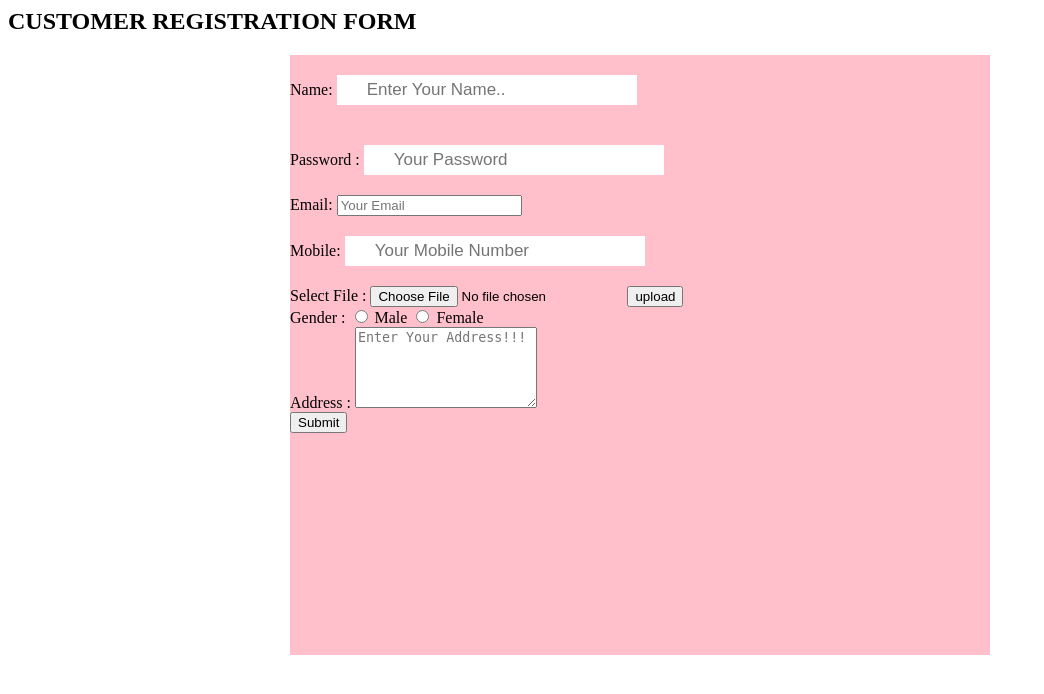
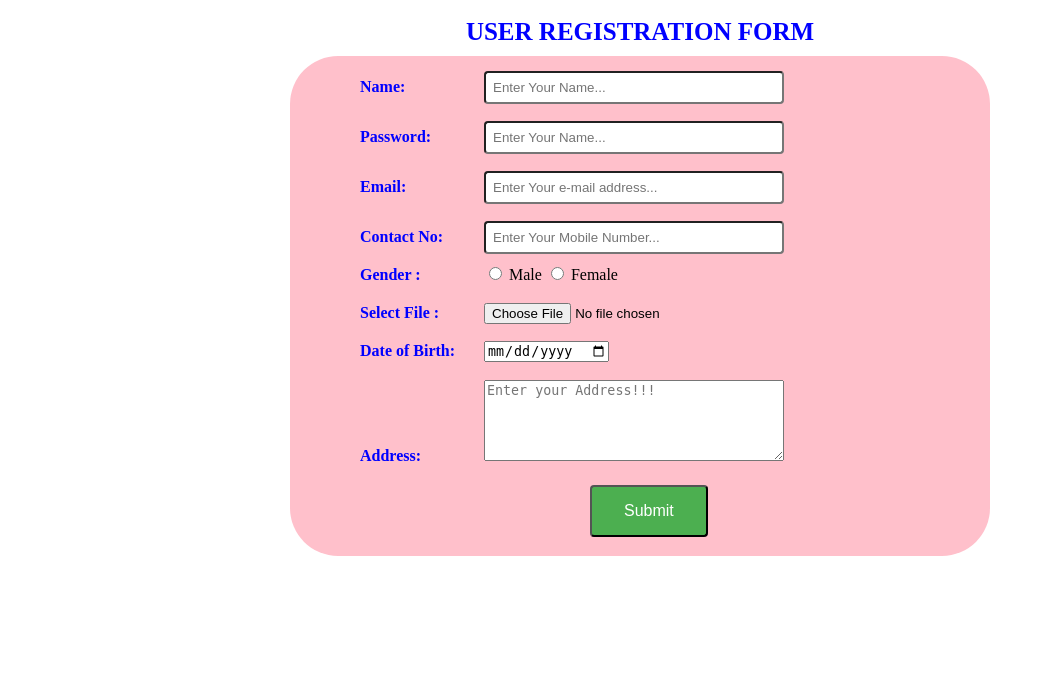
Before and after one commit to Seethaox/Php, a PHP site: page /register.php in a window 1280 px wide. Shown: the top 694 px of the page, without its empty margins (0-1044 px from the left). Run offline with PHP 8.4, Linux system fonts and the light colour scheme; some libraries are stand-ins or nearby versions.

Commit message:
css added

```diff
--- a/index.php
+++ b/index.php
@@ -7,7 +7,7 @@
     <body>
         <div id="content">
         <h2 align="center">HOME PAGE </h2><br><br>
-        <a href="registration.php"> <button type="submit" class="btn"> Register </button></a>
+        <a href="register.php"> <button type="submit" class="btn"> Register </button></a>
         <a href="login.php"> <button type="submit" class="btn"> Login </button></a>
 
 
--- a/jq.js
+++ b/jq.js
@@ -1,4 +1,5 @@
 $(document).ready(function () {
+    alert('Hi');
 
     $("#name").blur(function () {
 
--- a/register.php
+++ b/register.php
@@ -1,59 +1,44 @@
 <html>
     <head>
-        <link rel = "stylesheet" type = "text/css" href = "style.css" />
-        <script src="jquery-3.2.1.min.js"></script>
-        <script src="Jquery.js"></script>
-
+        <title> HTML Form </title>
+        <link rel="stylesheet" type="text/css" href="styles.css">
+		<script src="https://ajax.googleapis.com/ajax/libs/jquery/3.2.1/jquery.min.js"></script>
+        <script src="jq.js"></script>
 
     </head>
     <body>
-        <div>
-            <h2 class="heading">CUSTOMER REGISTRATION FORM</h2>
-        </div>
-        <div id="container">
-            <div id="container_body">
+        <div id="header">
+             USER REGISTRATION FORM </h1></div>
+            <div id ="container">
 
-                <form  method="post" action="register_action.php" enctype="multipart/form-data">
-                    <div id="errorBox"></div>
-                    <div class="name_form">
-                        <label> Name: </label>
-                        <input type="text" id="name" name="name"  placeholder="Enter Your Name.." class="input_text">
-                        <span class="hidden" id="name_error"> </span>
-                    </div>
-                    <div class="pwd_form">
-                        <label> Password : </label>
-                        <input type="password" id="pwd" name="pwd" placeholder="Your Password" class="input_text">
-                        <span class="hidden" id="name_error"> </span>
-                    </div>
-                    <div id="email_form">
-                        <label> Email: </label>
-                        <input type="email" id="mail" name="mail" placeholder="Your Email" class="input_text">
-                    </div>
-                    <div id="mobile_form">
-                        <label> Mobile: </label>
-                        <input type="text" id ="mobile" name="mobile"  placeholder="Your Mobile Number" class="input_mobile">
-                    </div>
-                    <div id ="image_form">
-                        <label> Select File : </label>
-                        <input type="file" name="file_img"> <input type="submit" name="upload" value="upload">
-                    </div>
-                    <div id="gender_form">
+                    <form action="register_action.php"  method="post" enctype="multipart/form-data">
+                      <label>  Name: </label>
+					  <input type="text" id="name" name="name"  placeholder="Enter Your Name..."> <span class="hidden" id="name_error"></span><br>
+                      <label>Password:</label>
+					  <input type="password" id="pwd" name="pwd"  placeholder="Enter Your Name..."><span class="hidden" id="pwd_error"></span><br>
+                       <label> Email:</label>
+					   <input type="text" id="mail" name="email" placeholder="Enter Your e-mail address..." required><span class="hidden" id="mail_error"></span><br>
+                        <label>Contact No:</label>
+						<input type="text" id="mobile" name="mobile" placeholder="Enter Your Mobile Number..."><span class="hidden" id="mobile_error"></span><br>
+
+
                         <label>Gender : </label>
 						<input type="radio" name="gender" value="male"> Male
-                        <input type="radio" name="gender" value="female"> Female
+                        <input type="radio" name="gender" value="female"> Female <span class="hidden" id="gender_error"></span> <br>
 
-                    </div>
 
-                    <div id="address_form">
-                        <label>Address : </label>
-                        <textarea id="address" name="address" rows="5"  placeholder="Enter Your Address!!!"></textarea>
-                        <div id="submit_button">
-                            <input align="right" type="submit"  name="submit" class="btn" value="Submit"></td></tr>
-                        </div>
+                         <label> Select File : </label>
+                        <input type="file" name="file_img"><span class="hidden" id="file_error"></span> <br>
+						 <label>Date of Birth:</label>
+						<input type="date" id="date" name="date"><span class="hidden" id="dob_error"></span><br>
+
+                         <label>Address:</label> <textarea id="address" rows="5" name='address' placeholder="Enter your Address!!!"></textarea><span class="hidden" id="address_error"></span> <br>
+
+
+                                <input align="right" type="submit"  name="submit" class="btn" value="Submit">
+
             </div>
         </form>
 
-
-
     </body>
 </html>
--- a/style.css
+++ b/style.css
@@ -1,6 +1,36 @@
 
 
-
+.btn{
+    background-color: #4CAF50;
+    border: none;
+    color: white;
+    padding: 15px 32px;
+    text-align: center;
+    text-decoration: none;
+    display: inline-block;
+    font-size: 16px;
+    font-weight: bold;
+}
+th{
+    text-align :left;
+    padding: 8px;
+    color: white;
+}
+td{
+    text-align :left;
+    padding: 8px;
+    height: 150px;
+    width: 110px;
+}
+img {
+    width: 100%;
+    height: 100%;
+}
+#content
+{
+    width: 700px;
+    margin: auto;
+}
 #container{
     width:700px;
     height:600px;
--- /dev/null
+++ b/styles.css
@@ -0,0 +1,76 @@
+ #container{
+ width:700px;
+ height: 500px;
+ background-color:pink;
+ margin:auto;
+ border-radius: 48px;
+
+ }
+
+ .hidden
+ {
+	 display:none;
+ }
+
+
+ span{
+     color: red;
+
+ }
+
+ #header{
+ font-size:25px;
+ color:Blue;
+ text-align:center;
+ padding:10px;
+ font-weight:bold;
+ }
+
+
+ label
+ {
+	 width:100px;
+	 padding-left: 50px;
+	 color: blue;
+	 font-weight: bold;
+	 margin: 10px 20px;
+    display: inline-block;
+
+
+
+ }
+
+ .btn {
+    background-color: #4CAF50; /* Green */
+    color: white;
+    padding: 15px 32px;
+    text-align: center;
+    text-decoration: none;
+    display: inline-block;
+    font-size: 16px;
+	border-radius: 4px;
+}
+
+input[type=text],input[type=email], input[type=password],select{
+    width: 300px;
+    display: inline-block;
+    border-radius: 4px;
+	margin-top: 15px;
+	padding: 7px;
+
+}
+
+
+input[type=submit]
+{
+	border-radius: 4px;
+	margin-left: 300px;
+	margin-top: 10px;
+
+}
+
+textarea
+{
+	width: 300px;
+	margin-top: 10px;
+}
```
Also changed, not shown: login.php (+24 -22 lines), nbproject/private/private.xml (+5 -7 lines), phpformcss.css (deleted, +0 -88 lines), register_action.php (+3 -4 lines), registration.php (deleted, +0 -42 lines), Photos/2.png (added). Lines whose indentation alone changed are shown as unchanged.
